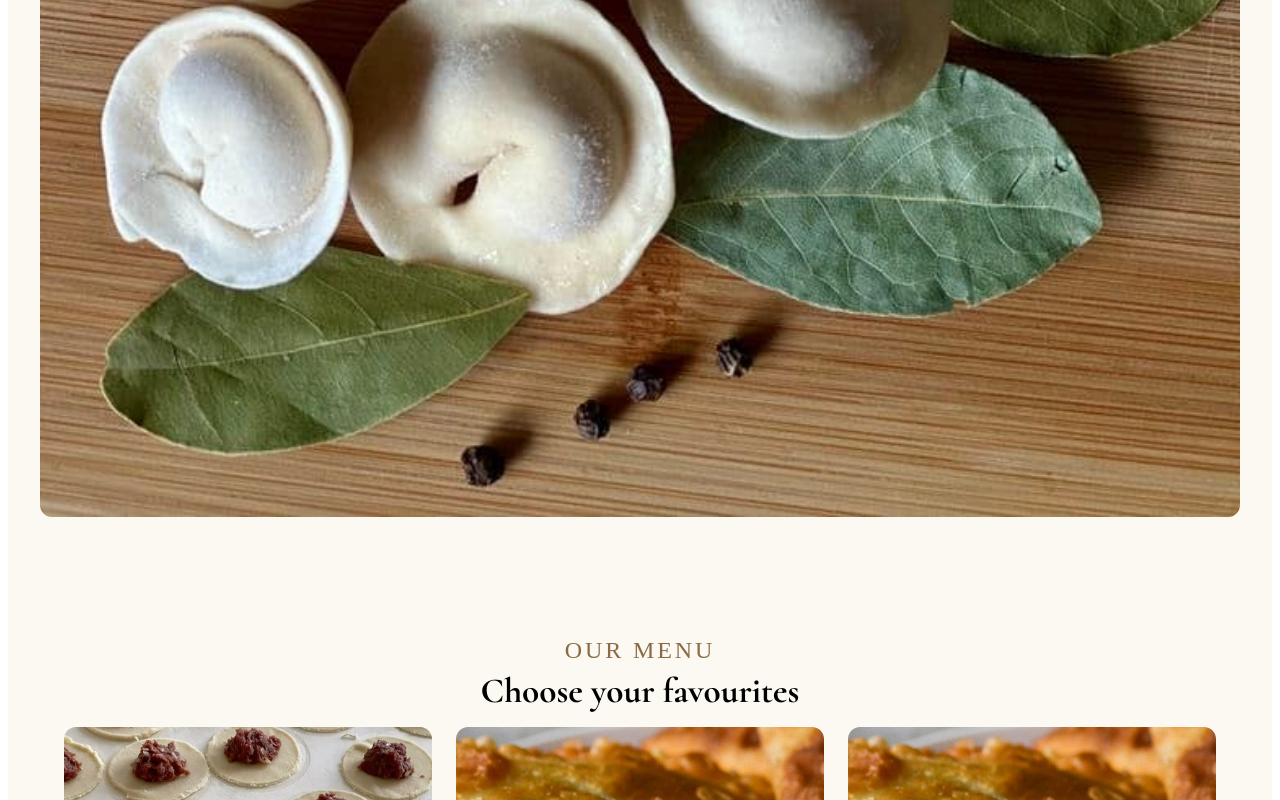
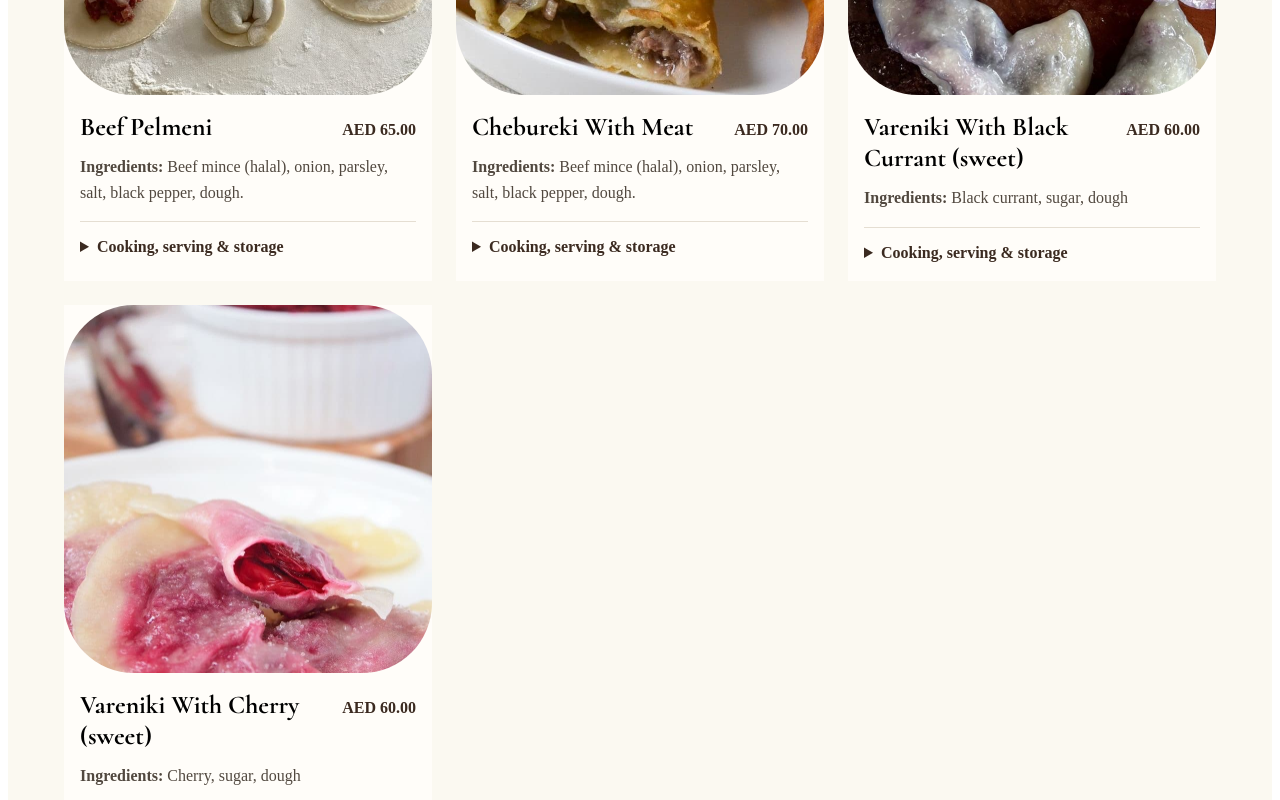
Before and after one commit to irahilles/vareniki-project, a React (Vite) app: page / in a window 1280 px wide. Shown: the part 2060-2860 px from the top of the page. Built offline with nearby package versions, Linux system fonts and the light colour scheme.

Commit message:
checking photo in about

```diff
--- a/src/AboutUs/AboutUs.module.css
+++ b/src/AboutUs/AboutUs.module.css
@@ -31,7 +31,7 @@
 .photo {
     display: block;
     width: calc(100% + 48px);
-    height: auto;
+    height: 600px;
     margin: 28px -24px 0;
     border-radius: 12px;
 }
--- a/src/Menu/Menu.module.css
+++ b/src/Menu/Menu.module.css
@@ -27,15 +27,15 @@
 
 .card {
     overflow: hidden;
-    border-radius: 12px;
     background-color: #fffdf9;
     text-align: left;
 }
 
 .photo {
+    border-radius: 70px;
     display: block;
     width: 100%;
-    aspect-ratio: 4 / 3;
+    aspect-ratio: 4 / 4;
     object-fit: cover;
 }
 
--- a/src/Menu/Menu.tsx
+++ b/src/Menu/Menu.tsx
@@ -1,13 +1,14 @@
 import styles from "./Menu.module.css";
 import beefPelmeni from "../assets/beef pelmeni.jpg";
 import cheburekWithMeat from '../assets/cheburek with meat.jpg';
-// import cheburekiWithCheese from '../assets/chebureki with cheese.jpg';
-// import varenikiWithCherry from '../assets/vareniki with cherry.jpg';
-// import varenikiWithCottageCheese from '../assets/vareniki with cottage cheese.jpg';
-// import varenikiWithPotAndMushrooms from '../assets/vareniki with poato and mushrooms.jpg';
-// import varenikiWithPotAndCheese from '../assets/vareniki with potato and cottage cheese.jpg';
-// import varenikiWithPotato from '../assets/vareniki with potato.jpg';
-// import varenikiWithSaltedCheese from '../assets/vareniki with salted cottage cheese.jpg';
+import cheburekiWithCheese from '../assets/chebureki with cheese.jpg';
+import varenikiWithCherry from '../assets/vareniki with cherry.jpg';
+import varenikiWithCottageCheese from '../assets/vareniki with cottage cheese.jpg';
+import varenikiWithPotAndMushrooms from '../assets/vareniki with poato and mushrooms.jpg';
+import varenikiWithPotAndCheese from '../assets/vareniki with potato and cottage cheese.jpg';
+import varenikiWithPotato from '../assets/vareniki with potato.jpg';
+import varenikiWithSaltedCheese from '../assets/vareniki with salted cottage cheese.jpg';
+import varenikiWithBlackcurrant from '../assets/blackcurrunt varenuki.jpeg';
 
 type Product = {
   name: string;
@@ -21,7 +22,7 @@ type Product = {
 
 const products: Product[] = [
   {
-    name: "BEEF PELMENI",
+    name: "Beef Pelmeni",
     price: "AED 65.00",
     ingredients:
       "Beef mince (halal), onion, parsley, salt, black pepper, dough.",
@@ -33,40 +34,38 @@ const products: Product[] = [
     image: beefPelmeni,
   },
     {
-    name: "CHEBUREKI WITH MEAT",
+    name: "Chebureki With Meat",
     price: "AED 70.00",
     ingredients:
       "Beef mince (halal), onion, parsley, salt, black pepper, dough.",
     cooking:
-      "Bring salted water to a boil. Gently place the pelmeni into the water and cook for 5–6 minutes. Stir gently once or twice to prevent sticking.",
+      "Put gently in the hot oil on the pan and fry from both sides",
     serving:
-      "For a soft, buttery taste, add a little butter and a pinch of black pepper. Serve with sour cream on the side.",
+      "Serve hot",
     storage: "Keep frozen for up to 3 months.",
     image: cheburekWithMeat,
   },
   {
-       name: "CHEBUREKI WITH MEAT",
-    price: "AED 70.00",
+    name: "Vareniki With Black Currant (sweet)",
+    price: "AED 60.00",
     ingredients:
-      "Beef mince (halal), onion, parsley, salt, black pepper, dough.",
+      "Black currant, sugar, dough",
     cooking:
-      "Bring salted water to a boil. Gently place the pelmeni into the water and cook for 5–6 minutes. Stir gently once or twice to prevent sticking.",
-    serving:
-      "For a soft, buttery taste, add a little butter and a pinch of black pepper. Serve with sour cream on the side.",
+      "Bring water to a boil. Gently place vareniki into the water and cook for 2–3 minutes. Stir gently once or twice to prevent sticking.",
+    serving: "For a soft taste add a little sugar. Serve with sour cream on the side.",
     storage: "Keep frozen for up to 3 months.",
-    image: cheburekWithMeat,
+    image: varenikiWithBlackcurrant,
   },
     {
-       name: "CHEBUREKI WITH MEAT",
-    price: "AED 70.00",
+    name: "Vareniki With Cherry (sweet)",
+    price: "AED 60.00",
     ingredients:
-      "Beef mince (halal), onion, parsley, salt, black pepper, dough.",
+      "Cherry, sugar, dough",
     cooking:
-      "Bring salted water to a boil. Gently place the pelmeni into the water and cook for 5–6 minutes. Stir gently once or twice to prevent sticking.",
-    serving:
-      "For a soft, buttery taste, add a little butter and a pinch of black pepper. Serve with sour cream on the side.",
+      "Bring water to a boil. Gently place vareniki into the water and cook for 2–3 minutes. Stir gently once or twice to prevent sticking.",
+    serving: "For a soft taste add a little sugar. Serve with sour cream on the side.",
     storage: "Keep frozen for up to 3 months.",
-    image: cheburekWithMeat,
+    image: varenikiWithCherry,
     }
 ];
 
```
Also changed, not shown: src/assets/blackcurrunt varenuki.jpeg (added).
